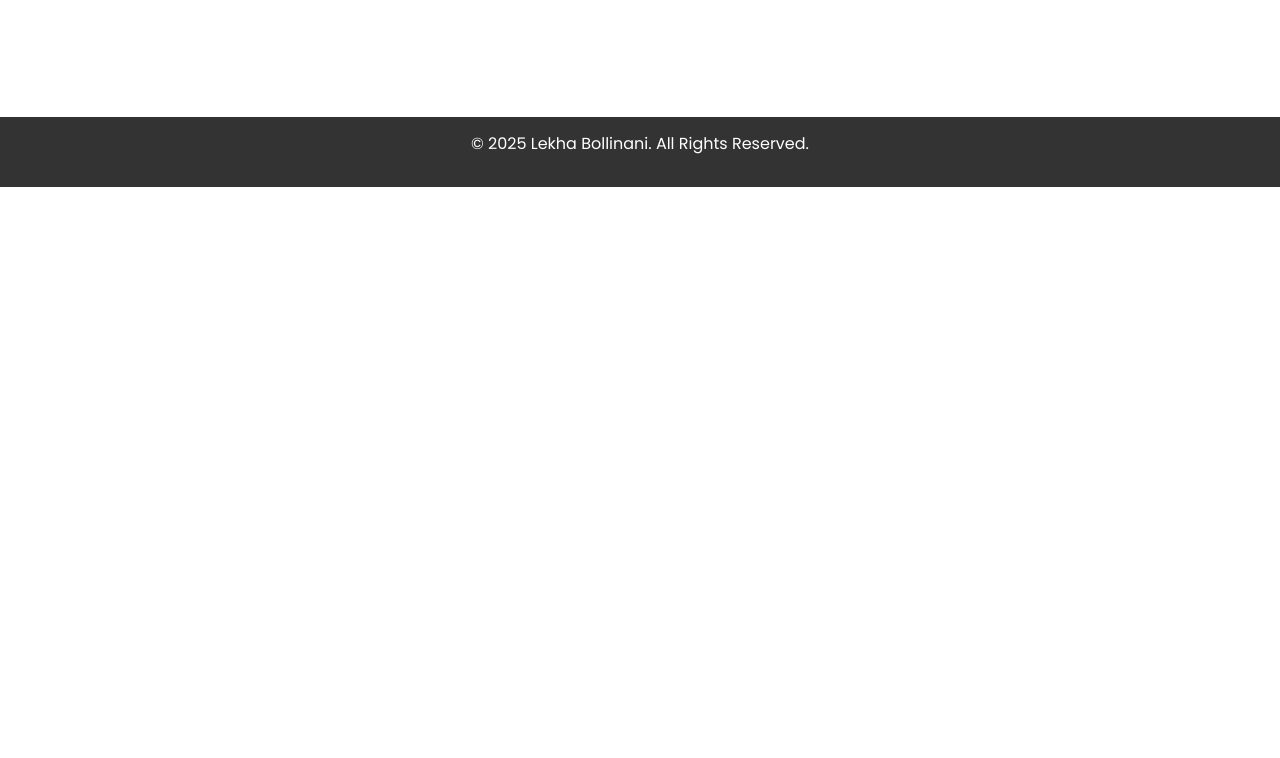
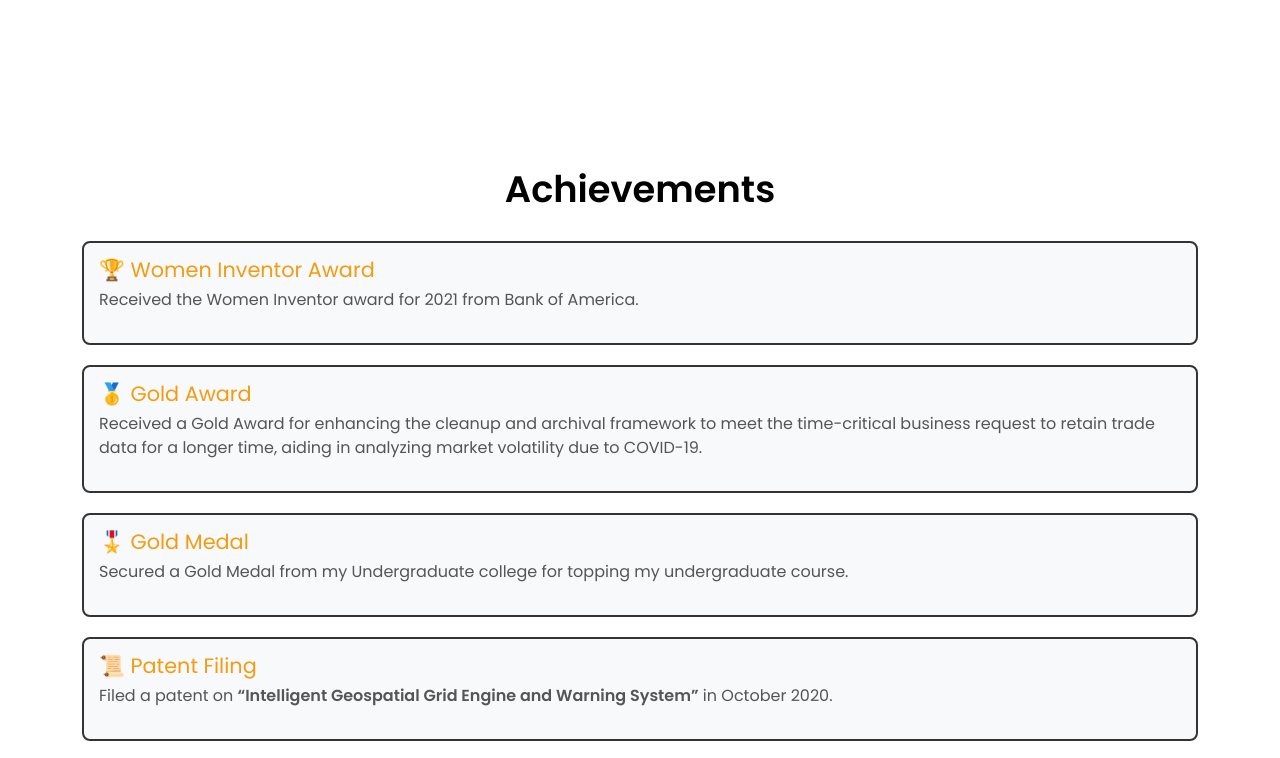
Before and after one commit to Lekha827/Portfolio, a plain HTML site: page index.html in a window 1280 px wide. Shown: the part 3202-3960 px from the top of the page. Before the commit the page ends 3389 px from the top, so only its background shows below. Drawn offline with nearby package versions, Linux system fonts and the light colour scheme.

Commit message:
Add achievements section

```diff
--- a/Assets/css/styles.css
+++ b/Assets/css/styles.css
@@ -417,6 +417,53 @@ section h2 {
     background: #444;
 }
 
+/* Achievements Section */
+.achievements-list {
+    display: flex;
+    flex-direction: column;
+    gap: 20px;
+    padding: 20px 0;
+}
+
+.achievement-item {
+    background: #f8f9fa; /* Light gray background */
+    border: 2px solid #333; /* Dark gray border */
+    padding: 15px;
+    border-radius: 8px;
+    transition: transform 0.3s ease-in-out;
+}
+
+.achievement-item:hover {
+    transform: scale(1.02);
+}
+
+.achievement-item h4 {
+    color: #f39c12;
+    font-size: 1.3rem;
+    margin-bottom: 5px;
+}
+
+.achievement-item p {
+    font-size: 1rem;
+    color: #555;
+    line-height: 1.5;
+}
+
+/* Responsive Design */
+@media (max-width: 768px) {
+    .achievement-item {
+        padding: 12px;
+    }
+
+    .achievement-item h4 {
+        font-size: 1.2rem;
+    }
+
+    .achievement-item p {
+        font-size: 0.95rem;
+    }
+}
+
 /* Footer */
 .footer {
     background: #333; /* Dark background */
--- a/Assets/js/experience.js
+++ b/Assets/js/experience.js
@@ -2,22 +2,22 @@ const experiences = [
     {
         company: "University of Michigan",
         role: "Research Assistant",
-        location: "Dearborn, MI",
-        duration: "2024 - 2021",
+        location: "Dearborn, MI, US",
+        duration: "September,2024 - Present",
         description: "Research deepfake audio detection, focusing on generating synthetic speech using neural-based audio codecs and analyzing spectrograms for differences from original audio."
     },
     {
         company: "TransUnion",
         role: "Senior Developer",
         location: "Hyderabad, India",
-        duration: "2021 - 2024",
+        duration: "December,2021 - July,2024",
         description: "Led the development and maintenance of the Warden application for monitoring and managing data flows in the TLOxp application using Django and Vue.js."
     },
     {
         company: "Bank of America",
         role: "Software Engineer",
         location: "Chennai, India",
-        duration: "2016 - 2021",
+        duration: "July,2016 - November,2021",
         description: "Worked on the SPARCK project in the Counterparty Credit Risk team, developing automated batch processes for exposure calculations using Monte Carlo simulations."
     },
 ];
--- a/index.html
+++ b/index.html
@@ -151,6 +151,31 @@
         </div>
     </section>
 
+    <!-- Achievements Section -->
+    <section id="achievements" class="container">
+        <h2 class="text-center">Achievements</h2>
+
+        <div class="achievements-list">
+            <div class="achievement-item">
+                <h4>🏆 Women Inventor Award</h4>
+                <p>Received the Women Inventor award for 2021 from Bank of America.</p>
+            </div>
+            <div class="achievement-item">
+                <h4>🥇 Gold Award</h4>
+                <p>Received a Gold Award for enhancing the cleanup and archival framework to meet the time-critical business request to retain trade data for a longer time, aiding in analyzing market volatility due to COVID-19.</p>
+            </div>
+            <div class="achievement-item">
+                <h4>🎖️ Gold Medal</h4>
+                <p>Secured a Gold Medal from my Undergraduate college for topping my undergraduate course.</p>
+            </div>
+            <div class="achievement-item">
+                <h4>📜 Patent Filing</h4>
+                <p>Filed a patent on <strong>“Intelligent Geospatial Grid Engine and Warning System”</strong> in October 2020.</p>
+            </div>
+        </div>
+    </section>
+
+
 
     <script src="Assets/js/skills.js"></script>
     <script src="Assets/js/projects.js"></script>
```
